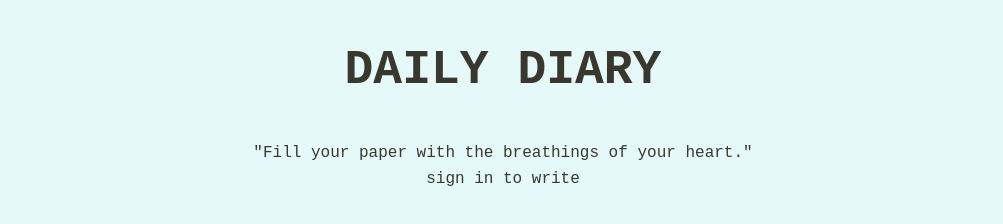
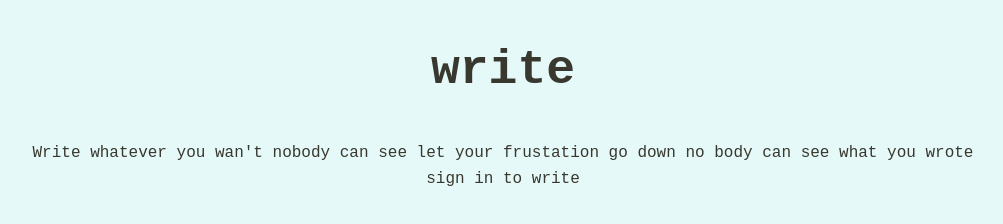
Before and after one commit to sahith5/diary, a website: page frontend/login.html in a window 1280 px wide. Shown: the whole page, without its empty margins (137-1140 px from the left). Drawn offline with nearby package versions, Linux system fonts and the light colour scheme; no server answers.

Commit message:
after submit

```diff
--- a/frontend/login.html
+++ b/frontend/login.html
@@ -358,9 +358,11 @@ input[class^='btn-']:hover {
 
   <div id="text">
     <h1>
-     DAILY DIARY
-    </h1>
-    "Fill your paper with the breathings of your heart."
+     write
+        </h1>
+        Write whatever you wan't nobody can see let your frustation go down
+        no body can see what you wrote
+    <!-- "Fill your paper with the breathings of your heart." -->
     <div>
      sign in to write
     </div>
@@ -461,7 +463,7 @@ input[class^='btn-']:hover {
 
     <div id="text">
       <h1>
-        MY jOURNEY
+        write
       </h1>
 
 
```
